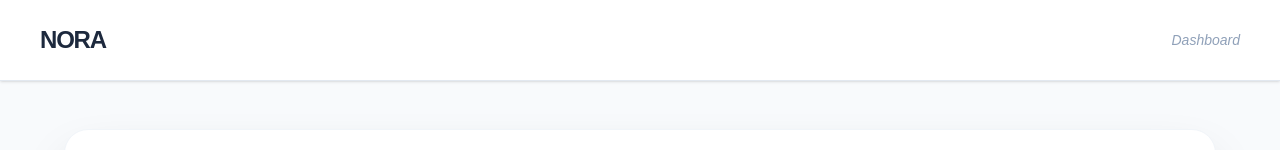
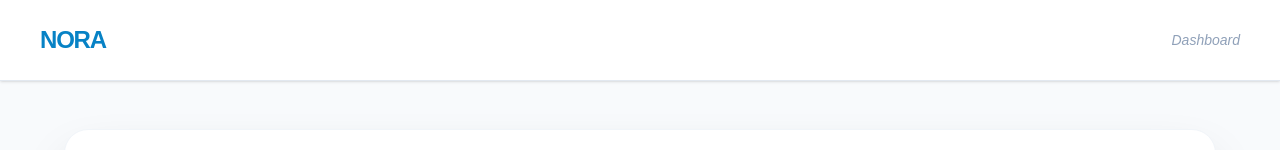
Before and after one commit to RYEONGRYEONG/NORA, a Next.js app in the folder frontend/: page / in a window 1280 px wide. Shown: the top 150 px of the page. Built offline with nearby package versions, Linux system fonts and the light colour scheme.

Commit message:
refine layout

```diff
--- a/frontend/app/page.tsx
+++ b/frontend/app/page.tsx
@@ -6,7 +6,7 @@ export default function Home(){
         <main className="flex min-h-screen flex-col bg-slate-50">
 <header className="w-full py-6 px-10 bg-white border-b border-slate-200 flex justify-between items-center shadow-sm">
                 <div className="flex items-center gap-3">
-                    <h1 className="text-2xl font-black text-slate-800 tracking-tighter">NORA</h1>
+                    <h1 className="text-2xl font-black text-[#0782c5] tracking-tighter">NORA</h1>
                 </div>
                 <p className="text-sm text-slate-400 font-medium italic hidden md:block">
                     Dashboard
```
